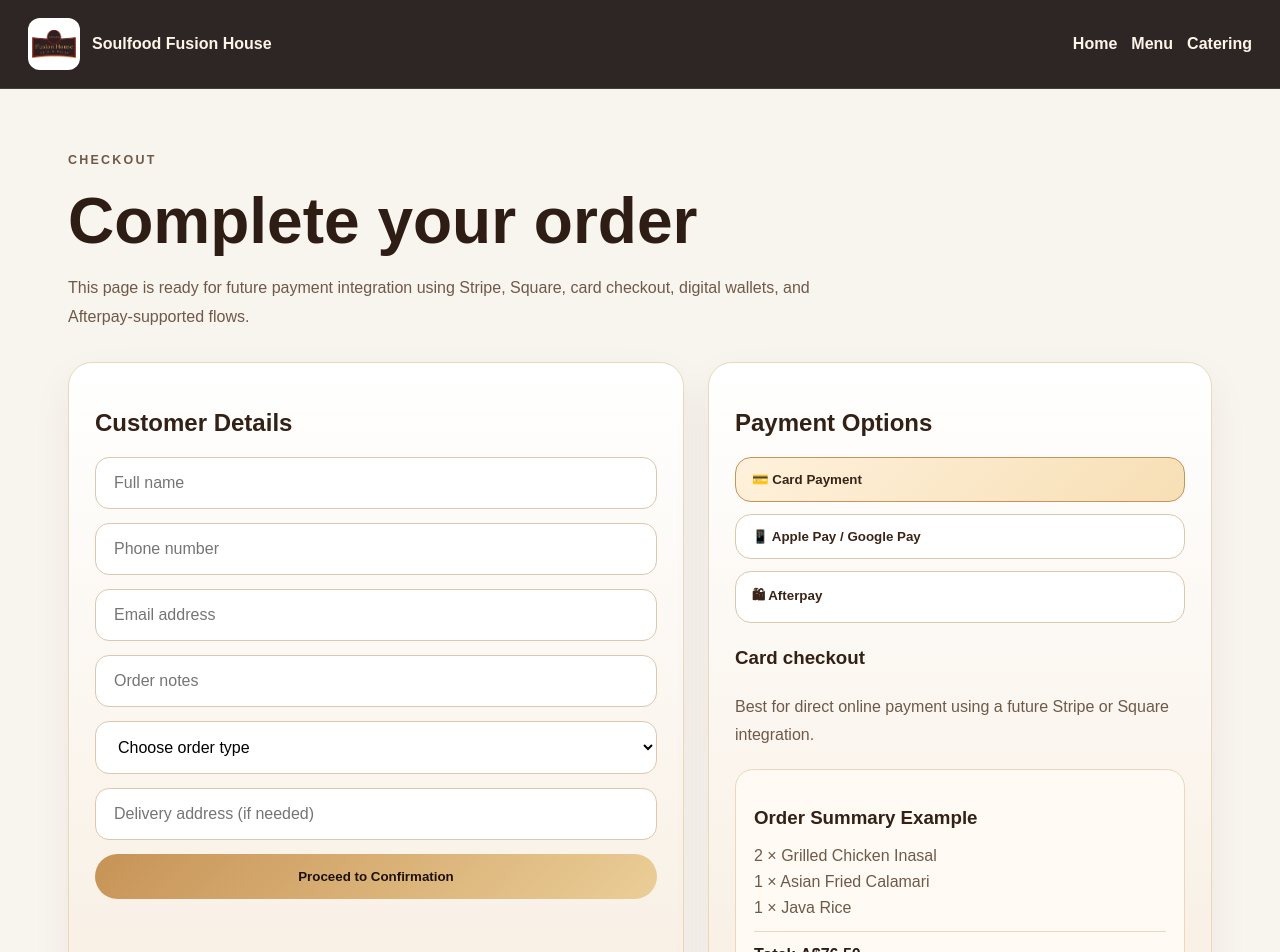
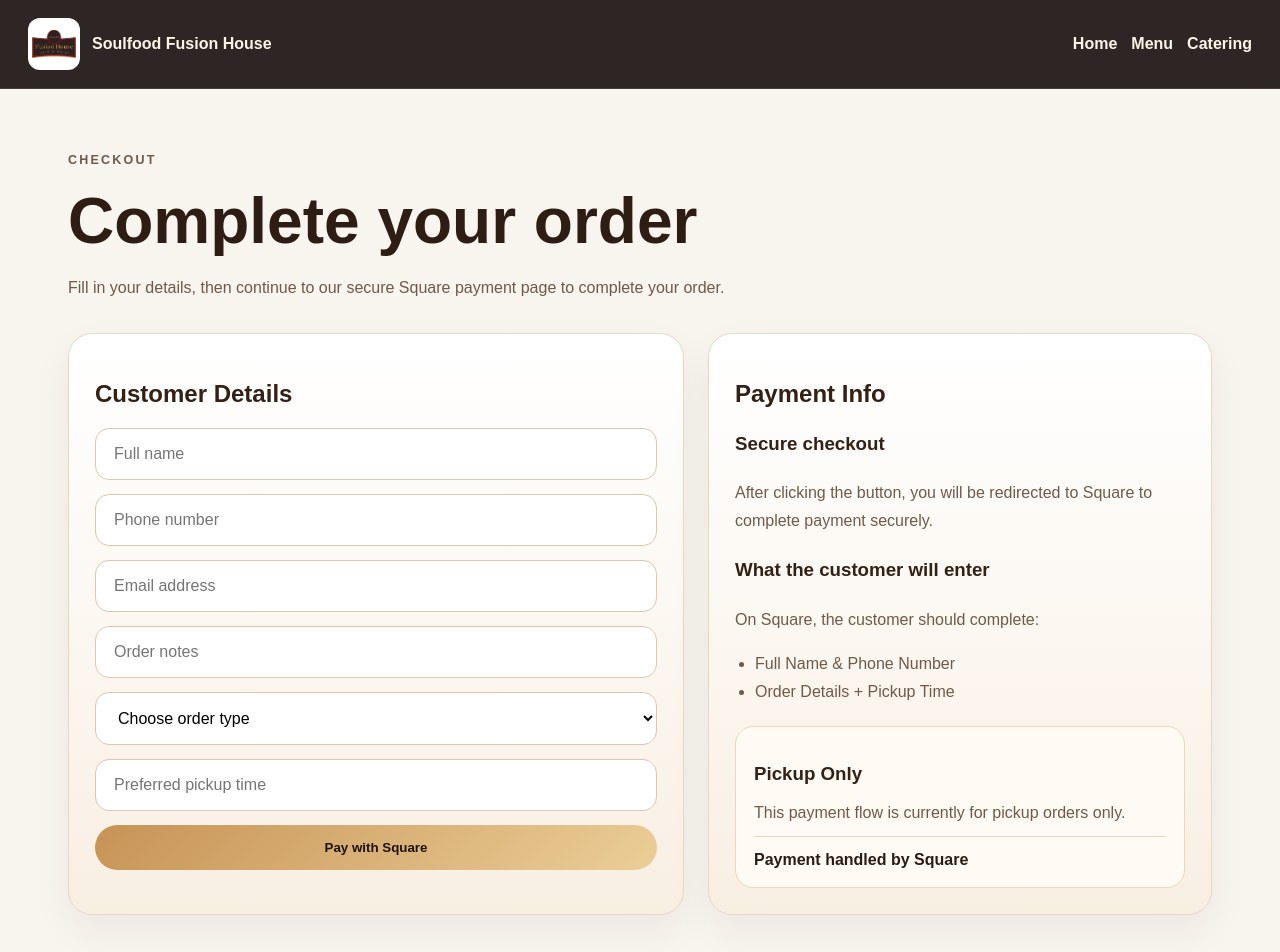
Before and after one commit to kantterosclothingco-lab/soulfood-fusion-house, a Next.js app: page /checkout in a window 1280 px wide. Shown: the top 952 px of the page. Built offline with nearby package versions, Linux system fonts and the light colour scheme.

Commit message:
Update checkout.js

```diff
--- a/pages/checkout.js
+++ b/pages/checkout.js
@@ -1,9 +1,11 @@
 import Head from "next/head";
 import Link from "next/link";
-import { useState } from "react";
 
 export default function CheckoutPage() {
-  const [paymentType, setPaymentType] = useState("card");
+  async function handleCheckout(e) {
+    e.preventDefault();
+    window.location.href = "https://square.link/u/AH4xQ2h4";
+  }
 
   return (
     <>
@@ -16,7 +18,11 @@ export default function CheckoutPage() {
 
       <header className="topbar">
         <Link href="/" className="brand brandWithLogo">
-          <img src="/images/logo/logo.png" alt="Soulfood Fusion House Logo" className="logo" />
+          <img
+            src="/images/logo/logo.png"
+            alt="Soulfood Fusion House Logo"
+            className="logo"
+          />
           <span>Soulfood Fusion House</span>
         </Link>
 
@@ -32,15 +38,16 @@ export default function CheckoutPage() {
           <p className="eyebrow">Checkout</p>
           <h1>Complete your order</h1>
           <p>
-            This page is ready for future payment integration using Stripe, Square,
-            card checkout, digital wallets, and Afterpay-supported flows.
+            Fill in your details, then continue to our secure Square payment
+            page to complete your order.
           </p>
         </section>
 
         <div className="checkoutGrid">
           <section className="checkoutCard">
             <h2>Customer Details</h2>
-            <form className="checkoutForm" action="/success">
+
+            <form className="checkoutForm" onSubmit={handleCheckout}>
               <input type="text" placeholder="Full name" required />
               <input type="tel" placeholder="Phone number" required />
               <input type="email" placeholder="Email address" required />
@@ -48,150 +55,220 @@ export default function CheckoutPage() {
               <select required>
                 <option value="">Choose order type</option>
                 <option>Pickup</option>
-                <option>Delivery</option>
               </select>
-              <input type="text" placeholder="Delivery address (if needed)" />
+              <input type="text" placeholder="Preferred pickup time" required />
+
               <button type="submit" className="payBtn">
-                Proceed to Confirmation
+                Pay with Square
               </button>
             </form>
           </section>
 
           <aside className="checkoutCard">
-            <h2>Payment Options</h2>
-
-            <div className="paymentOptions">
-              <button
-                type="button"
-                className={paymentType === "card" ? "paymentOption active" : "paymentOption"}
-                onClick={() => setPaymentType("card")}
-              >
-                💳 Card Payment
-              </button>
-
-              <button
-                type="button"
-                className={paymentType === "wallet" ? "paymentOption active" : "paymentOption"}
-                onClick={() => setPaymentType("wallet")}
-              >
-                📱 Apple Pay / Google Pay
-              </button>
-
-              <button
-                type="button"
-                className={paymentType === "afterpay" ? "paymentOption active" : "paymentOption"}
-                onClick={() => setPaymentType("afterpay")}
-              >
-                🛍 Afterpay
-              </button>
-            </div>
+            <h2>Payment Info</h2>
 
             <div className="paymentInfo">
-              {paymentType === "card" && (
-                <>
-                  <h3>Card checkout</h3>
-                  <p>
-                    Best for direct online payment using a future Stripe or Square integration.
-                  </p>
-                </>
-              )}
+              <h3>Secure checkout</h3>
+              <p>
+                After clicking the button, you will be redirected to Square to
+                complete payment securely.
+              </p>
 
-              {paymentType === "wallet" && (
-                <>
-                  <h3>Digital wallets</h3>
-                  <p>
-                    This flow can support Apple Pay and Google Pay once checkout is connected.
-                  </p>
-                </>
-              )}
-
-              {paymentType === "afterpay" && (
-                <>
-                  <h3>Afterpay-ready flow</h3>
-                  <p>
-                    Afterpay can usually be enabled through a supported payment provider,
-                    depending on region and account approval.
-                  </p>
-                </>
-              )}
+              <h3>What the customer will enter</h3>
+              <p>
+                On Square, the customer should complete:
+              </p>
+              <ul>
+                <li>Full Name &amp; Phone Number</li>
+                <li>Order Details + Pickup Time</li>
+              </ul>
             </div>
 
             <div className="orderSummary">
-              <h3>Order Summary Example</h3>
-              <p>2 × Grilled Chicken Inasal</p>
-              <p>1 × Asian Fried Calamari</p>
-              <p>1 × Java Rice</p>
+              <h3>Pickup Only</h3>
+              <p>This payment flow is currently for pickup orders only.</p>
               <hr />
-              <strong>Total: A$76.50</strong>
+              <strong>Payment handled by Square</strong>
             </div>
           </aside>
         </div>
       </main>
 
       <style jsx global>{`
-        * { box-sizing: border-box; }
-        body { margin: 0; font-family: Arial, sans-serif; background: #f8f4ee; color: #2b1c15; }
-        a { text-decoration: none; }
+        * {
+          box-sizing: border-box;
+        }
+
+        body {
+          margin: 0;
+          font-family: Arial, sans-serif;
+          background: #f8f4ee;
+          color: #2b1c15;
+        }
+
+        a {
+          text-decoration: none;
+        }
 
         .topbar {
-          position: sticky; top: 0; z-index: 100; display: flex; justify-content: space-between; align-items: center;
-          padding: 18px 28px; background: rgba(17,10,8,0.88); backdrop-filter: blur(10px);
-          border-bottom: 1px solid rgba(212,174,112,0.18); flex-wrap: wrap; gap: 14px;
+          position: sticky;
+          top: 0;
+          z-index: 100;
+          display: flex;
+          justify-content: space-between;
+          align-items: center;
+          padding: 18px 28px;
+          background: rgba(17, 10, 8, 0.88);
+          backdrop-filter: blur(10px);
+          border-bottom: 1px solid rgba(212, 174, 112, 0.18);
+          flex-wrap: wrap;
+          gap: 14px;
         }
-        .brand, .nav a { color: #fff4e8; font-weight: 700; }
-        .brandWithLogo { display: flex; align-items: center; gap: 12px; }
-        .logo { width: 52px; height: 52px; object-fit: contain; border-radius: 12px; background: white; padding: 4px; }
-        .nav { display: flex; gap: 14px; align-items: center; flex-wrap: wrap; }
 
-        .checkoutPage { max-width: 1200px; margin: 0 auto; padding: 48px 28px 80px; }
-        .checkoutHero { margin-bottom: 30px; }
-        .eyebrow { text-transform: uppercase; letter-spacing: 0.18em; font-size: 0.78rem; font-weight: 700; color: #c99961; }
-        .checkoutHero h1 { font-size: clamp(2.2rem, 5vw, 4rem); margin: 10px 0 14px; color: #2e1d15; }
-        .checkoutHero p { color: #6f5a49; line-height: 1.8; max-width: 760px; }
+        .brand,
+        .nav a {
+          color: #fff4e8;
+          font-weight: 700;
+        }
 
-        .checkoutGrid { display: grid; grid-template-columns: 1.1fr 0.9fr; gap: 24px; }
+        .brandWithLogo {
+          display: flex;
+          align-items: center;
+          gap: 12px;
+        }
+
+        .logo {
+          width: 52px;
+          height: 52px;
+          object-fit: contain;
+          border-radius: 12px;
+          background: white;
+          padding: 4px;
+        }
+
+        .nav {
+          display: flex;
+          gap: 14px;
+          align-items: center;
+          flex-wrap: wrap;
+        }
+
+        .checkoutPage {
+          max-width: 1200px;
+          margin: 0 auto;
+          padding: 48px 28px 80px;
+        }
+
+        .checkoutHero {
+          margin-bottom: 30px;
+        }
+
+        .eyebrow {
+          text-transform: uppercase;
+          letter-spacing: 0.18em;
+          font-size: 0.78rem;
+          font-weight: 700;
+          color: #c99961;
+        }
+
+        .checkoutHero h1 {
+          font-size: clamp(2.2rem, 5vw, 4rem);
+          margin: 10px 0 14px;
+          color: #2e1d15;
+        }
+
+        .checkoutHero p {
+          color: #6f5a49;
+          line-height: 1.8;
+          max-width: 760px;
+        }
+
+        .checkoutGrid {
+          display: grid;
+          grid-template-columns: 1.1fr 0.9fr;
+          gap: 24px;
+        }
+
         .checkoutCard {
           background: linear-gradient(180deg, #ffffff, #f8efe3);
-          border: 1px solid #ead7bf; border-radius: 24px; padding: 26px;
-          box-shadow: 0 16px 40px rgba(53,31,18,0.06);
+          border: 1px solid #ead7bf;
+          border-radius: 24px;
+          padding: 26px;
+          box-shadow: 0 16px 40px rgba(53, 31, 18, 0.06);
         }
-        .checkoutCard h2, .checkoutCard h3 { color: #332116; }
 
-        .checkoutForm { display: grid; gap: 14px; }
-        .checkoutForm input, .checkoutForm select {
-          width: 100%; padding: 16px 18px; border-radius: 14px; border: 1px solid #dcc7af; background: white; font-size: 1rem;
+        .checkoutCard h2,
+        .checkoutCard h3 {
+          color: #332116;
+        }
+
+        .checkoutForm {
+          display: grid;
+          gap: 14px;
+        }
+
+        .checkoutForm input,
+        .checkoutForm select {
+          width: 100%;
+          padding: 16px 18px;
+          border-radius: 14px;
+          border: 1px solid #dcc7af;
+          background: white;
+          font-size: 1rem;
         }
 
         .payBtn {
-          border: none; border-radius: 999px; padding: 15px 20px;
+          border: none;
+          border-radius: 999px;
+          padding: 15px 20px;
           background: linear-gradient(135deg, #c79356, #ebce97);
-          color: #1e120d; font-weight: 700; cursor: pointer;
+          color: #1e120d;
+          font-weight: 700;
+          cursor: pointer;
         }
 
-        .paymentOptions { display: grid; gap: 12px; margin-bottom: 18px; }
-
-        .paymentOption {
-          width: 100%; padding: 14px 16px; border-radius: 16px; border: 1px solid #dcc7af;
-          background: white; font-weight: 700; color: #3a2418; text-align: left; cursor: pointer;
+        .paymentInfo {
+          margin-bottom: 20px;
+          color: #6f5a49;
+          line-height: 1.75;
         }
 
-        .paymentOption.active {
-          background: linear-gradient(135deg, #fff1dc, #f7dfb5);
-          border-color: #c79356;
+        .paymentInfo ul {
+          padding-left: 20px;
+          margin-top: 10px;
         }
 
-        .paymentInfo { margin-bottom: 20px; color: #6f5a49; line-height: 1.75; }
+        .orderSummary {
+          background: #fffaf4;
+          border: 1px solid #ead7bf;
+          border-radius: 18px;
+          padding: 18px;
+        }
 
-        .orderSummary {
-          background: #fffaf4; border: 1px solid #ead7bf; border-radius: 18px; padding: 18px;
+        .orderSummary p {
+          color: #6f5a49;
+          margin: 0 0 8px;
         }
-        .orderSummary p { color: #6f5a49; margin: 0 0 8px; }
-        .orderSummary hr { border: none; border-top: 1px solid #ead7bf; margin: 14px 0; }
+
+        .orderSummary hr {
+          border: none;
+          border-top: 1px solid #ead7bf;
+          margin: 14px 0;
+        }
 
         @media (max-width: 900px) {
-          .checkoutGrid { grid-template-columns: 1fr; }
-          .checkoutPage { padding-left: 18px; padding-right: 18px; }
-          .topbar { padding: 16px 18px; }
+          .checkoutGrid {
+            grid-template-columns: 1fr;
+          }
+
+          .checkoutPage {
+            padding-left: 18px;
+            padding-right: 18px;
+          }
+
+          .topbar {
+            padding: 16px 18px;
+          }
         }
       `}</style>
     </>
```
